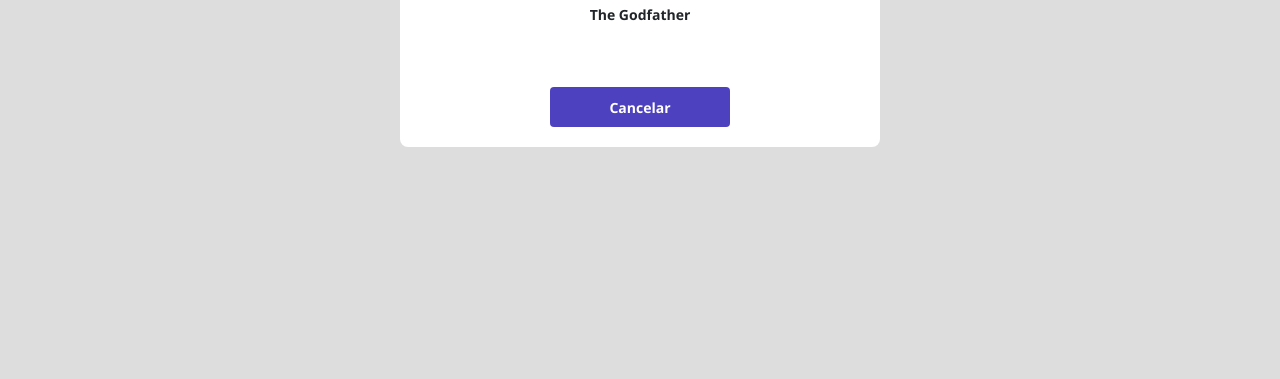
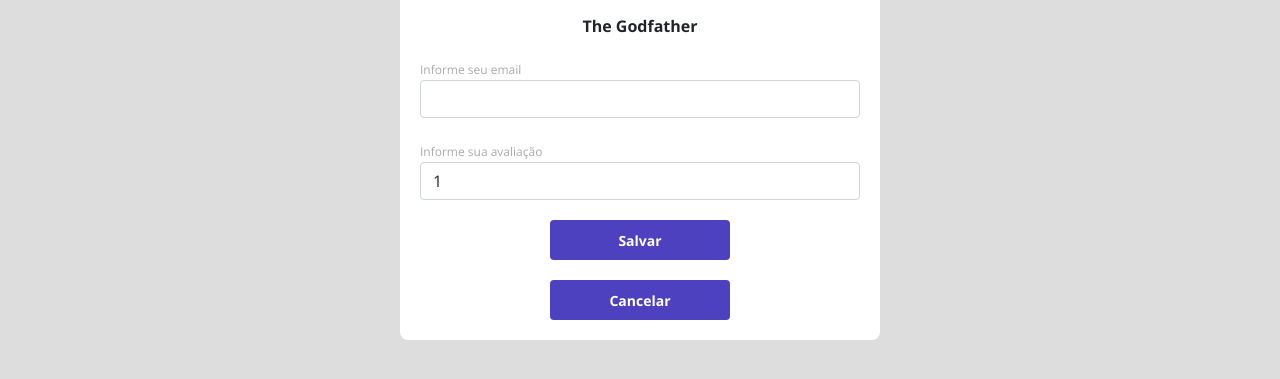
Before and after one commit to Flenonnn/dsmovie, a plain HTML site: page form.html in a window 1280 px wide. Shown: the part 463-842 px from the top of the page. Before the commit the page ends 800 px from the top, so only its background shows below. Drawn offline with nearby package versions, Linux system fonts and the light colour scheme.

Commit message:
Formulário PARTE 2

```diff
--- a/css/styles.css
+++ b/css/styles.css
@@ -5,6 +5,8 @@
     --color-primary: #4D41C0;
     --white: #ffff;
     --text-gray: #4a4a4a;
+    --text-light-gray: #aaa;
+
 }
 
 * {
@@ -110,9 +112,46 @@ a:hover {
     align-items: center;
     justify-content: center;
     border-radius: 4px;
+    border: 0;
 }
 
 .dsmovie-form-container {
     padding: 40px 0;
     max-width: 480px;
 }
+
+.dsmovie-form-description {
+    background-color: var(--white);
+    padding: 20px;
+    display: flex;
+    flex-direction: column;
+    align-items: center;
+    border-radius: 0 0 8px 8px;
+}
+
+.dsmovie-form-description h3 {
+    font-size: 16px;
+    font-weight: 700;
+    margin-bottom: 20px ;
+}
+
+.dsmovie-form {
+    width: 100%;
+}
+
+.dsmovie-form-group {
+    margin-bottom: 20px;
+}
+
+.dsmovie-form-group label {
+    font-size: 12px;
+    color: var(--text-light-gray);
+}
+
+.dsmovie-form-btn-container {
+    display: flex;
+    flex-direction: column;
+    align-items: center;
+    height: 100px;
+    justify-content: space-between;
+}
--- a/form.html
+++ b/form.html
@@ -35,9 +35,31 @@
                     <div class="dsmovie-card">
                         <img src="https://www.themoviedb.org/t/p/w533_and_h300_bestv2/AbgEQO2mneCSOc8CSnOMa8pBS8I.jpg"
                             alt="The Godfather">
-                        <div class="dsmovie-card-description">
+                        <div class="dsmovie-form-description">
                             <h3>The Godfather</h3>
-                            <a class="dsmovie-btn" href="index.html">Cancelar</a>
+                            <form class="dsmovie-form">
+                                <div class="form-group dsmovie-form-group">
+                                    <label for="email">Informe seu email</label>
+                                    <input class="form-control" type="email" id="email">
+                                </div>
+                                <div class="form-group dsmovie-form-group">
+                                    <label for="score">Informe sua avaliação</label>
+                                    <select class="form-control" name="score" id="score">
+                                        <option value="1">1</option>
+                                        <option value="2">2</option>
+                                        <option value="3">3</option>
+                                        <option value="4">4</option>
+                                        <option value="5">5</option>
+                                    </select>
+                                </div>
+                                <div class="dsmovie-form-btn-container">
+                                    <button class="dsmovie-btn" type="submit">Salvar</button>
+                                    <a class="dsmovie-btn" href="index.html">Cancelar</a>
+                                </div>
+                            </form>
+
+
+
                         </div>
                     </div>
             </div>
```
